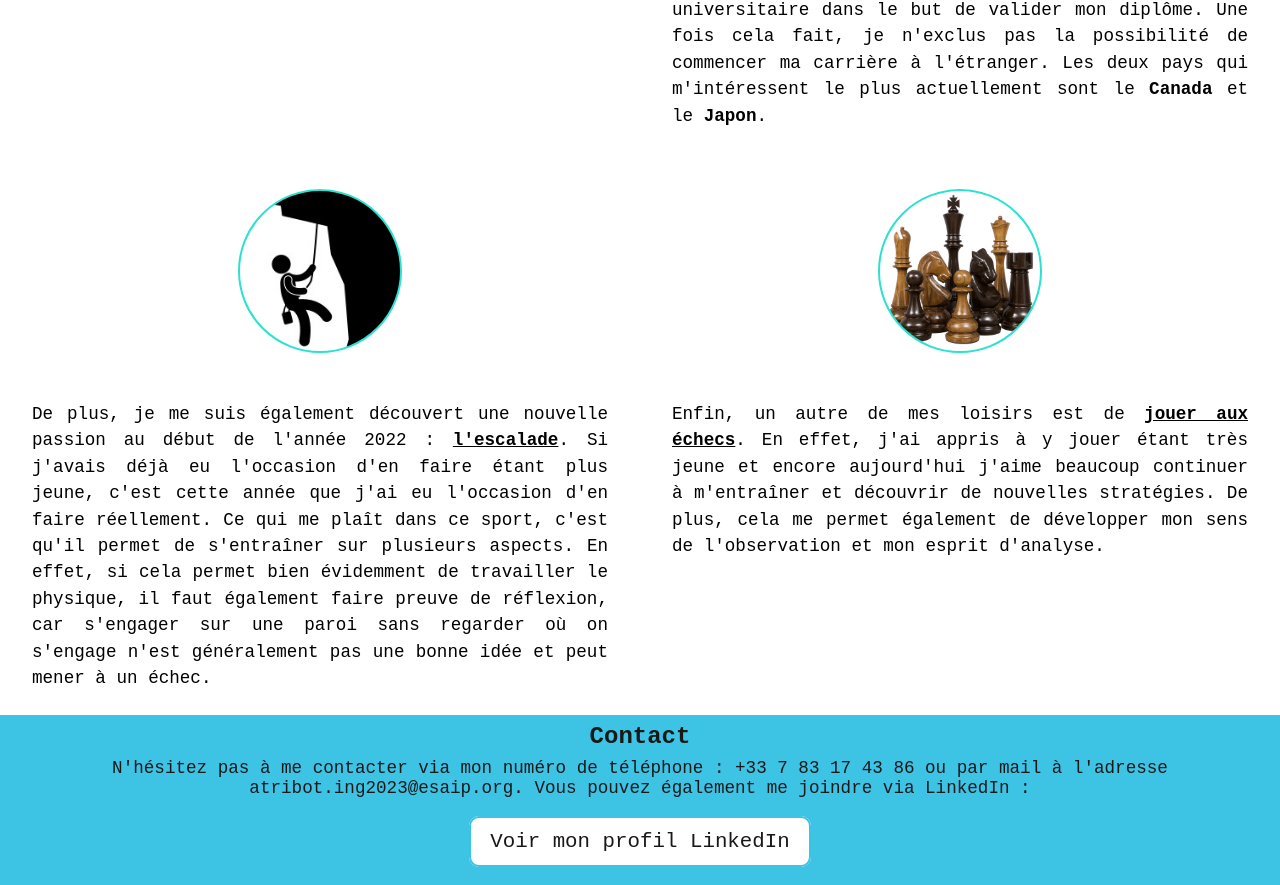
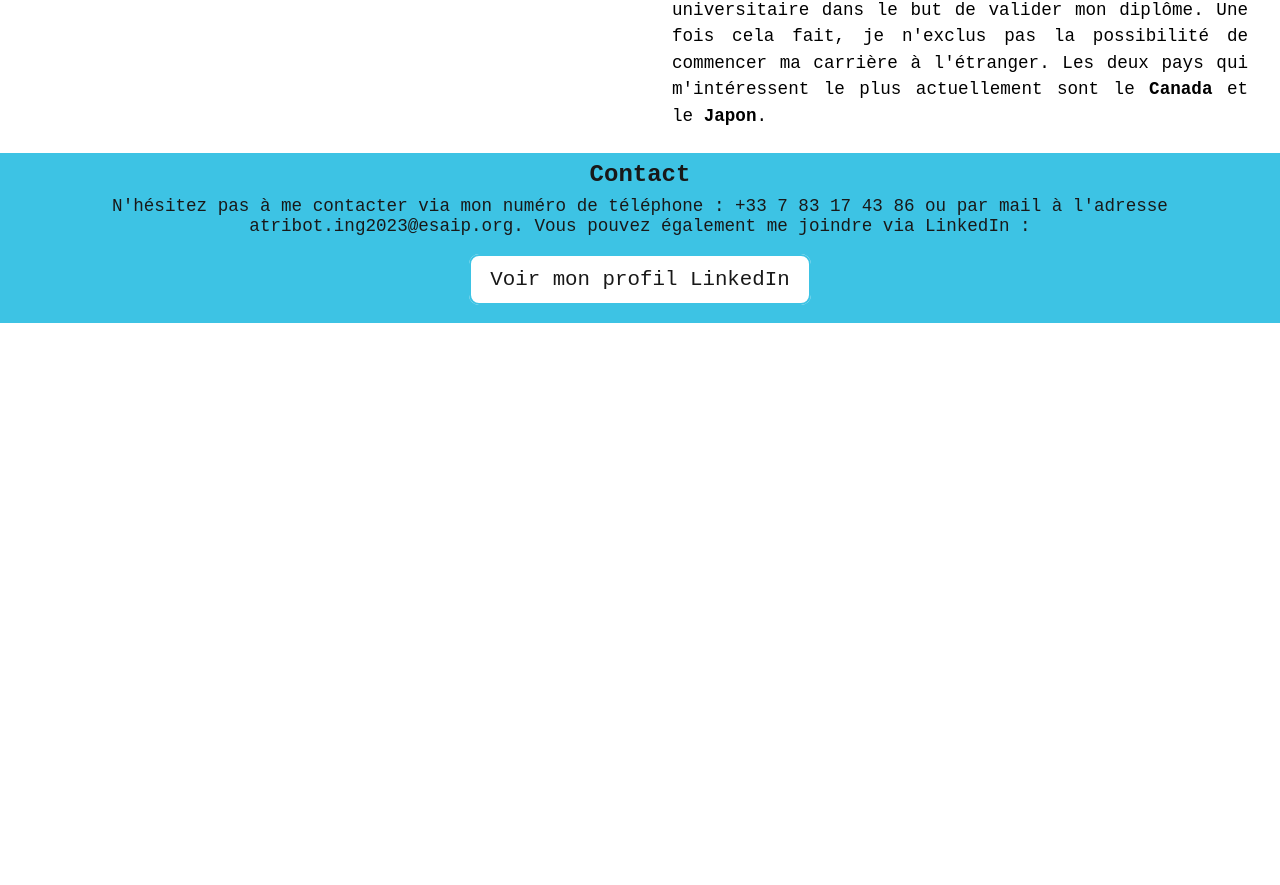
Before and after one commit to AmandineCT/Portfolio, a plain HTML site: page index.html in a window 1280 px wide. Shown: the part 7176-8061 px from the top of the page. After the commit the page ends 7499 px from the top, so only its background shows below. Drawn offline with Linux system fonts and the light colour scheme.

Commit message:
del loisirs

```diff
--- a/index.html
+++ b/index.html
@@ -78,7 +78,7 @@
 					</div>
 				</div>
 				<div class="resp">
-					<div id="img18">
+					<div id="img16">
 					</div>
 					<div class="containtextedu texte">
 						<p>Actuellement, je suis en Allemagne, où je suis des cours à l'université Carl von Ossietzky pour un semestre. Pendant mon séjour, je peux donc ainsi continuer de développer et varier mes connaissances dans divers domaines de l'informatique,
@@ -119,7 +119,7 @@
 					</div>
 				</div>
 				<div class="resp">
-					<div id="img17">
+					<div id="img15">
 					</div>
 					<div class="containtextexp texte">
 						<p>Pendant ma deuxième année de cycle ingénieur, j'ai eu l'occasion de réaliser un <u><b>stage de deux mois chez TEHTRIS</b></u>. Durant cette période, j'ai eu l'occasion de réaliser des tests logiciels sur les technologies
@@ -266,24 +266,6 @@
 					</div>
 				</div>
 			</div>
-			<div class="section">
-				<div class="resp">
-					<div id="img16">
-					</div>
-					<div class="containtext texte">
-						<p>De plus, je me suis également découvert une nouvelle passion au début de l'année 2022 : <u><b>l'escalade</b></u>. Si j'avais déjà eu l'occasion d'en faire étant plus jeune, c'est cette année que j'ai eu l'occasion d'en faire réellement.
-						Ce qui me plaît dans ce sport, c'est qu'il permet de s'entraîner sur plusieurs aspects. En effet, si cela permet bien évidemment de travailler le physique, il faut également faire preuve de réflexion, car s'engager sur une paroi sans regarder
-						où on s'engage n'est généralement pas une bonne idée et peut mener à un échec.</p>
-					</div>
-				</div>
-				<div class="resp">
-					<div id="img15">
-					</div>
-					<div class="containtext texte">
-						<p>Enfin, un autre de mes loisirs est de <b><u>jouer aux échecs</u></b>. En effet, j'ai appris à y jouer étant très jeune et encore aujourd'hui j'aime beaucoup continuer à m'entraîner et découvrir de nouvelles stratégies. De plus, cela me permet également de développer mon sens de l'observation et mon esprit d'analyse.</p>
-					</div>
-				</div>
-			</div>
 		</div>
 
 		<div id="contact">
--- a/style.css
+++ b/style.css
@@ -341,31 +341,6 @@ button:hover {
 }
 
 #img15 {
-  background: url(img/chess.jpg);
-  max-width:100vw;
-  background-position: 160px 157px;
-  background-size: 157px;
-  border-radius: 50%;
-  width: 160px;
-  height: 160px;
-  border: 2px solid #29E2D0;
-  margin: auto;
-  margin-top: 60px;
-}
-
-#img16 {
-  background: url(img/climb.jpg);
-  max-width:100vw;
-  background-size: 170px;
-  border-radius: 50%;
-  width: 160px;
-  height: 160px;
-  border: 2px solid #29E2D0;
-  margin: auto;
-  margin-top: 60px;
-}
-
-#img17 {
   background: url(img/tehtris.jpg);
   max-width:100vw;
   background-repeat: no-repeat;
@@ -379,7 +354,7 @@ button:hover {
   margin-top: 60px;
 }
 
-#img18 {
+#img16 {
   background: url(img/uni.jpg);
   max-width:100vw;
   background-repeat: no-repeat;
```
Also changed, not shown: img/chess.jpg (deleted), img/climb.jpg (deleted).
